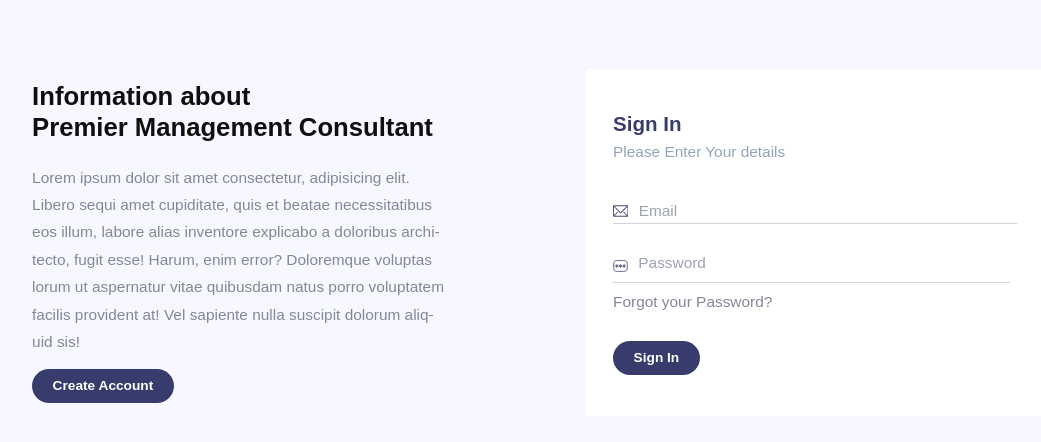
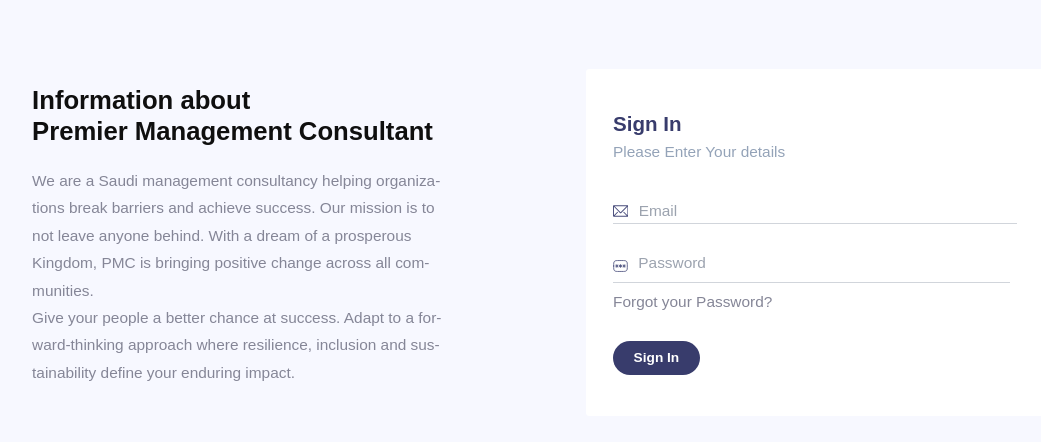
Before and after one commit to muaz2522/premier-management-company-admin, a React (Vite) app: page / in a window 1280 px wide. Shown: the top 442 px of the page, without its empty margins (102-1143 px from the left). Built offline with nearby package versions, Linux system fonts and the light colour scheme; no server answers.

Commit message:
add-text

```diff
--- a/src/admin-dashboard/pages/Login.jsx
+++ b/src/admin-dashboard/pages/Login.jsx
@@ -1,5 +1,5 @@
 import LoginForm from '../components/login'
-import ButtonLink from '../../ui/ButtonLink'
+
 
 function Login() {
   return (
@@ -7,9 +7,11 @@
       <div className="custom-min:flex custom-min:flex-col md:flex-row custom-min:items-center items-center custom-min:gap-8 sm:gap-40 custom-min:px-8 md:w-4/5 lg:w-10/12 pt-20 mx-auto">
         <div className='md:w-[34rem]'>
           <h3 className='text-3xl font-semibold mb-4' style={{ color: "var(--bg-main)" }}>Information about<br />  Premier Management Consultant</h3>
-          <p className='mb-3 text-lg leading-8' style={{ color: "var(--color-main)" }}>Lorem ipsum dolor sit amet consectetur, adipisicing elit. Libero sequi amet cupiditate, quis et beatae necessitatibus eos illum, labore alias inventore explicabo a doloribus architecto, fugit esse! Harum, enim error?
-            Doloremque voluptas lorum ut aspernatur vitae quibusdam natus porro voluptatem facilis provident at! Vel sapiente nulla suscipit dolorum aliquid sis!</p>
-          <ButtonLink link="/signUp" text="Create Account" className="py-2 px-4" classLink="hover:text-footer-color text-white" />
+          <p className='mb-3 text-lg leading-8' style={{ color: "var(--color-main)" }}>We are a Saudi management consultancy helping organizations break barriers and achieve success.
+
+          Our mission is to not leave anyone behind. With a dream of a prosperous Kingdom, PMC is bringing positive change across all communities.<br/> Give your people a better chance at success. Adapt to a forward-thinking approach where resilience, inclusion and sustainability define your enduring impact.</p>
+
+          {/* <ButtonLink link="/signUp" text="Create Account" className="py-2 px-4" classLink="hover:text-footer-color text-white" /> */}
         </div>
 
         <div className="px-8 py-12 rounded bg-white custom-min:w-full custom-md:w-3/5 sm:w-3/5 md:w-3/4 lg:w-2/4">
```
Also changed, not shown: 1 other file (tests, documents, lock files or other folders).
